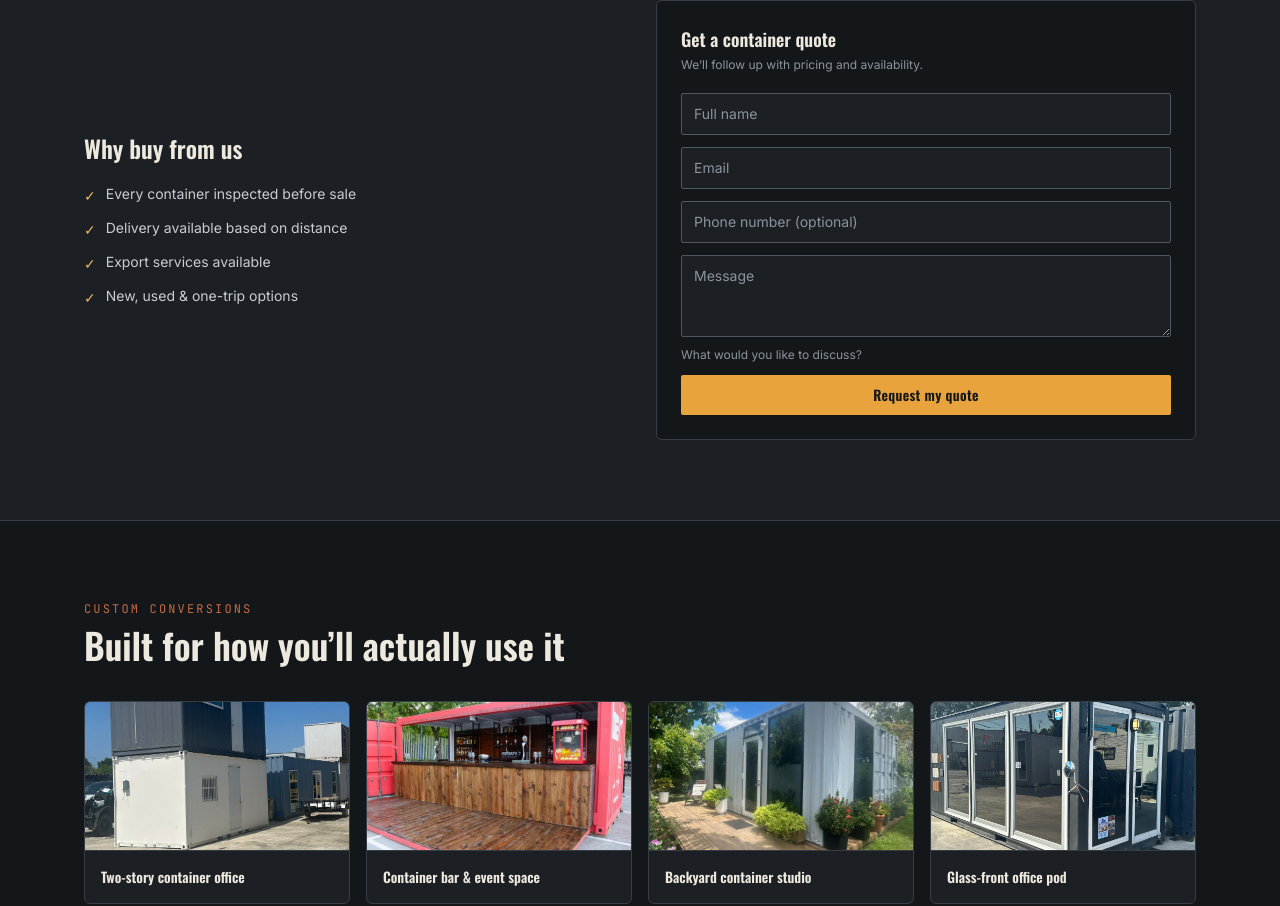
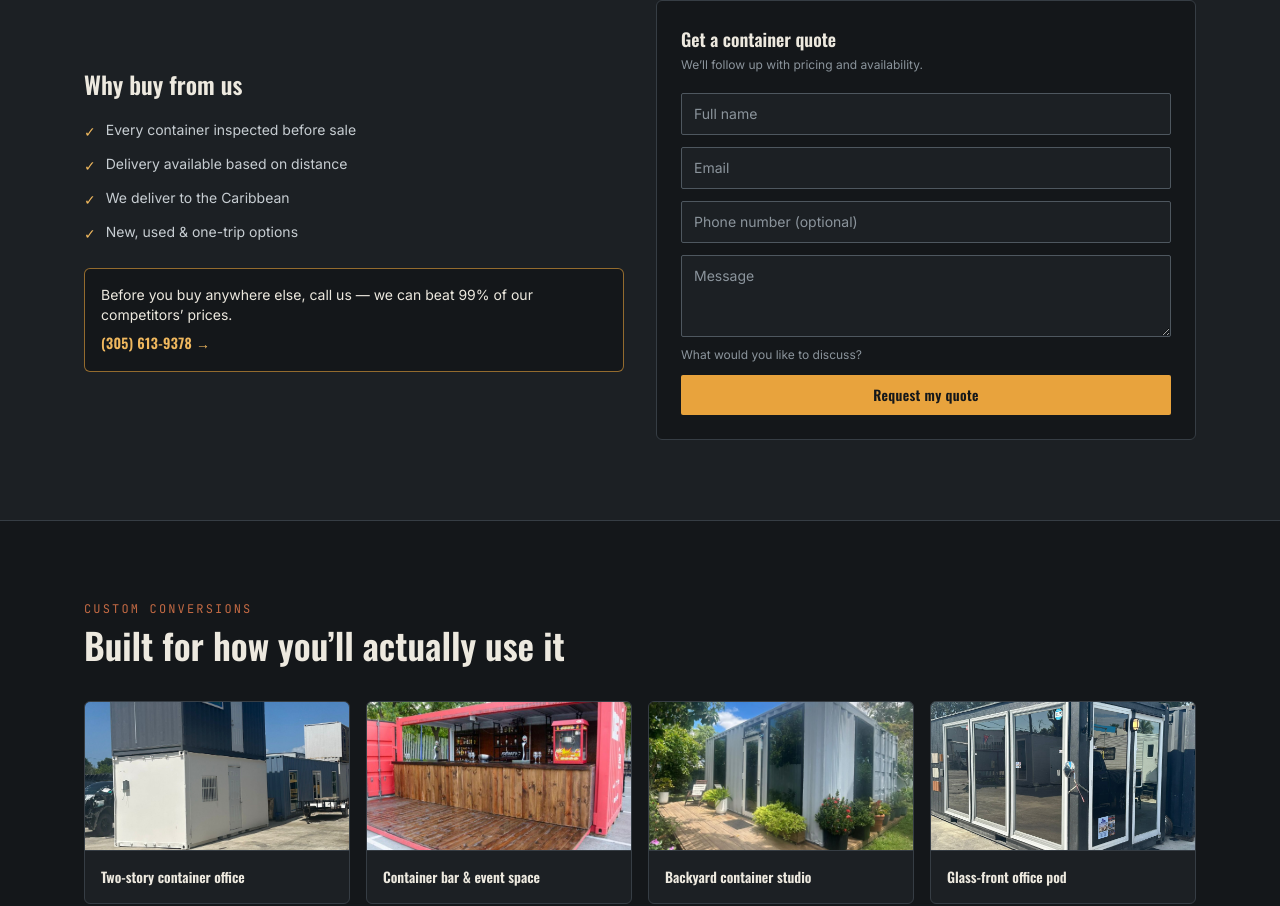
Before and after one commit to 305digital/Broward-Container, a Next.js app: page / in a window 1280 px wide. Shown: the part 1395-2301 px from the top of the page. Built offline with nearby package versions, Linux system fonts and the light colour scheme.

Commit message:
Update perks, drop Full home pricing tier, add price-match callout
Why-buy-from-us now mentions Caribbean delivery instead of export
services. Removed the Full home row from conversion pricing. Added a
call-to-action callout inviting shoppers to call before buying
elsewhere.

```diff
--- a/components/Conversions.tsx
+++ b/components/Conversions.tsx
@@ -30,7 +30,6 @@ const pricing = [
   { type: "Office pod", range: "$18k – $32k" },
   { type: "Cafe / kiosk", range: "$25k – $45k" },
   { type: "Studio / ADU", range: "$45k – $85k" },
-  { type: "Full home", range: "$90k+" },
 ];
 
 type Status = "idle" | "submitting" | "success" | "error";
--- a/components/SizeSelector.tsx
+++ b/components/SizeSelector.tsx
@@ -12,7 +12,7 @@ const sizes = [
 const perks = [
   "Every container inspected before sale",
   "Delivery available based on distance",
-  "Export services available",
+  "We deliver to the Caribbean",
   "New, used & one-trip options",
 ];
 
@@ -93,6 +93,19 @@ export default function SizeSelector() {
                 </li>
               ))}
             </ul>
+
+            <div className="mt-6 rounded-md border border-amber-500/60 bg-steel-950 p-4">
+              <p className="text-sm text-bone">
+                Before you buy anywhere else, call us — we can beat 99% of
+                our competitors&rsquo; prices.
+              </p>
+              <a
+                href="tel:+13056139378"
+                className="mt-2 inline-block font-display text-sm font-semibold tracking-wide text-amber-400 hover:text-amber-300"
+              >
+                (305) 613-9378 &rarr;
+              </a>
+            </div>
           </div>
 
           <form onSubmit={handleSubmit} className="rounded-md border border-steel-700 bg-steel-950 p-6">
```
